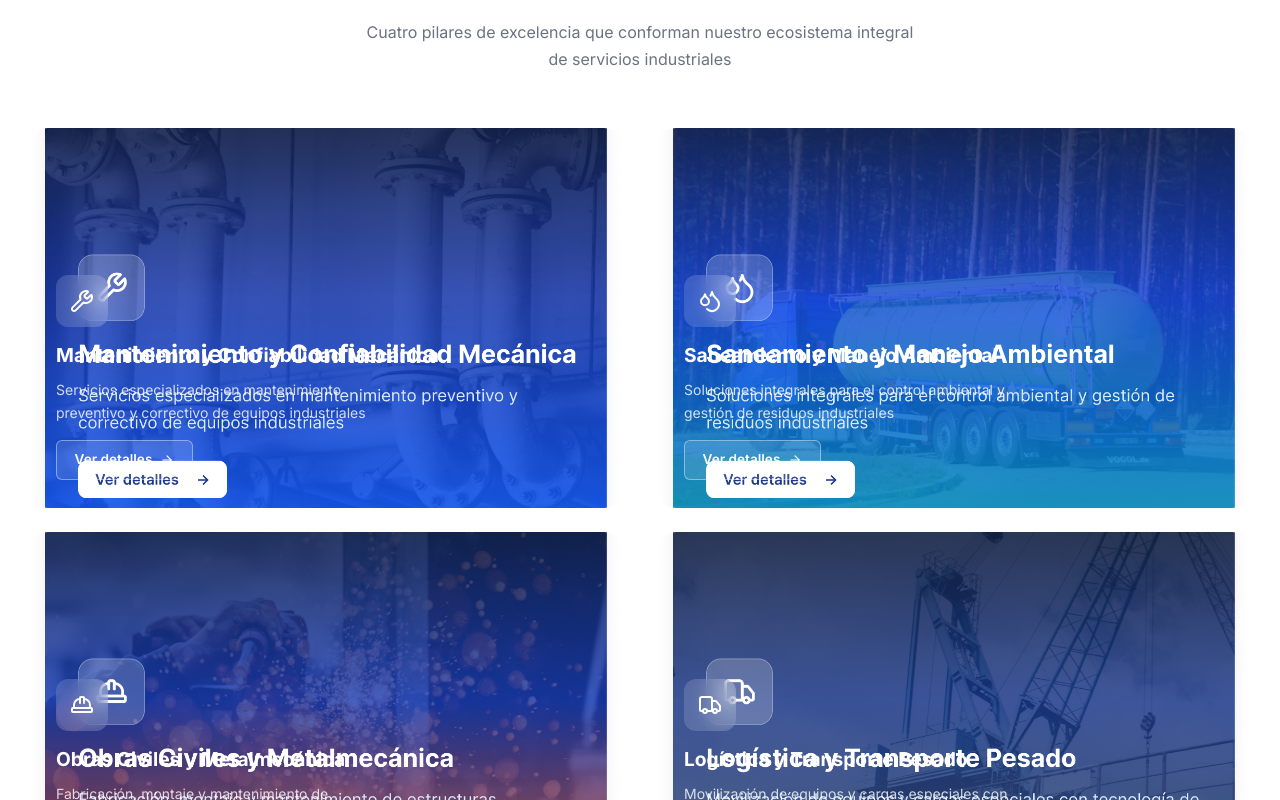
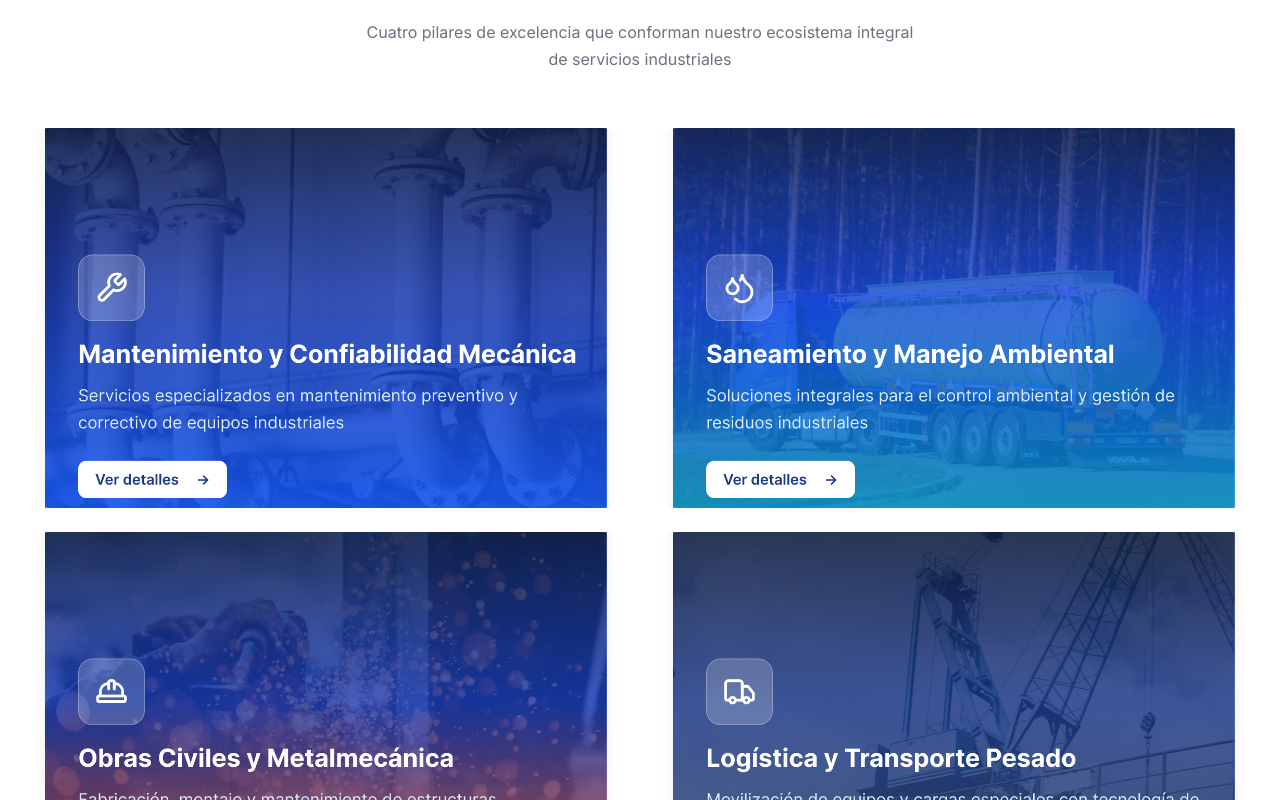
Before and after one commit to chowanza/gsica, a Next.js app: page / in a window 1280 px wide. Shown: the part 1920-2720 px from the top of the page. Built offline with nearby package versions, Linux system fonts and the light colour scheme; a web font is replaced by a local one.

Commit message:
fix: remove duplicate DOM text/buttons from division cards since they are already part of the image

```diff
--- a/src/app/page.tsx
+++ b/src/app/page.tsx
@@ -229,18 +229,15 @@ export default function HomePage() {
             </div>
             <div className="divisions-grid" role="list">
               {DIVISIONS.map((div, i) => (
-                <article key={i} className={`division-card division-card--${div.variant}`} role="listitem">
+                <Link
+                  key={i}
+                  href="/servicios"
+                  className={`division-card division-card--${div.variant}`}
+                  id={`division-btn-${i}`}
+                  aria-label={divTexts[i].title}
+                >
                   <div className="division-card-bg" aria-hidden="true" style={{ backgroundImage: `url(${div.bg})` }} />
-                  <div className="division-card-overlay" aria-hidden="true" />
-                  <div className="division-card-content">
-                    <div className="division-icon-wrap" aria-hidden="true">{div.icon}</div>
-                    <h3 className="division-title">{divTexts[i].title}</h3>
-                    <p className="division-desc">{divTexts[i].desc}</p>
-                    <Link href="/servicios" className="division-btn" id={`division-btn-${i}`}>
-                      {t.divisions.btn} <ArrowRight size={14} />
-                    </Link>
-                  </div>
-                </article>
+                </Link>
               ))}
             </div>
           </div>
```
